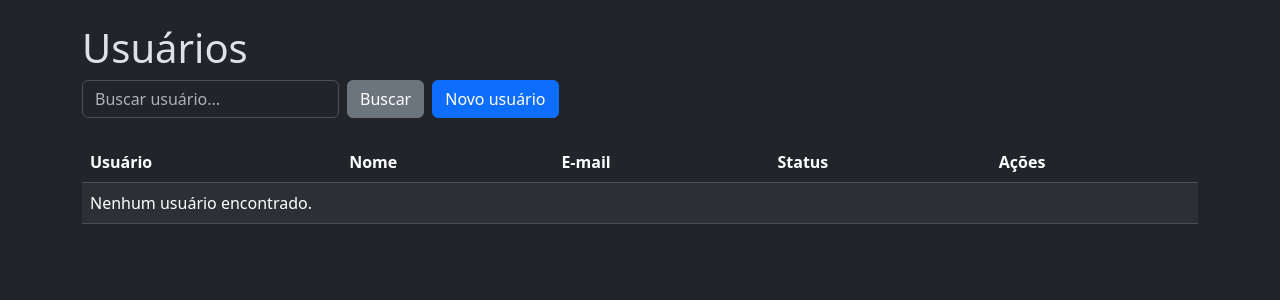
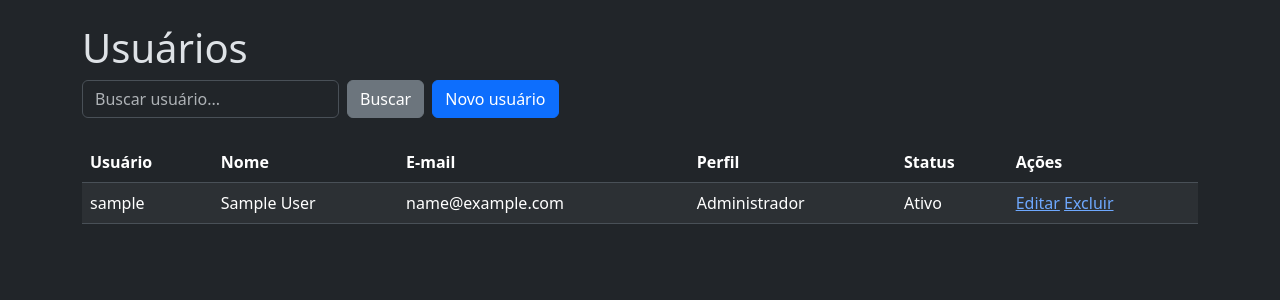
Before and after one commit to HilsonSantos/Projetos-Python, a Django app: page /usuarios/ in a window 1280 px wide. Shown: the part 57-357 px from the top of the page. Run offline with Django 5.2, Linux system fonts and the light colour scheme; a user stored in the database is signed in; tables that the repository leaves empty hold one stand-in row (values such as "Sample post"); parts of the project's set-up code (start-up, migrations or seed data) failed here and were passed over.

Commit message:
Atualiza projetos python

```diff
--- a/app-clinicamedica/app/admin.py
+++ b/app-clinicamedica/app/admin.py
@@ -49,7 +49,9 @@
 @admin.register(User)
 class UserAdmin(DjangoUserAdmin):
     inlines = (EmpresaInline,)
-    list_display = ("username", "email", "first_name", "last_name", "tipo", "is_staff", "empresa_vinculada")
+    fieldsets = DjangoUserAdmin.fieldsets + (("Vínculo com a empresa", {"fields": ("empresa",)}),)
+    add_fieldsets = DjangoUserAdmin.add_fieldsets + (("Vínculo com a empresa", {"fields": ("empresa",)}),)
+    list_display = ("username", "email", "first_name", "last_name", "tipo", "empresa", "is_staff", "empresa_vinculada")
     list_filter = ("is_staff", "is_superuser", "is_active", "groups")
     search_fields = ("username", "first_name", "last_name", "email", "empresa__razao_social")
 
--- /dev/null
+++ b/app-clinicamedica/app/middleware.py
@@ -0,0 +1,17 @@
+from django.core.exceptions import PermissionDenied
+
+
+class AdministradorAdminMiddleware:
+    """Impede que colaboradores/pacientes usem o Django Admin."""
+
+    def __init__(self, get_response):
+        self.get_response = get_response
+
+    def __call__(self, request):
+        if (
+            request.path.startswith("/admin/")
+            and request.user.is_authenticated
+            and not request.user.is_administrador
+        ):
+            raise PermissionDenied
+        return self.get_response(request)
--- a/app-clinicamedica/app/models.py
+++ b/app-clinicamedica/app/models.py
@@ -25,6 +25,27 @@
         choices=Tipo.choices,
         default=Tipo.PACIENTE,
     )
+    empresa = models.ForeignKey(
+        "Empresa",
+        on_delete=models.SET_NULL,
+        related_name="usuarios",
+        null=True,
+        blank=True,
+        verbose_name="empresa",
+    )
+
+    @property
+    def is_administrador(self):
+        """Indica se o usuário pode administrar a aplicação."""
+        return self.is_superuser or self.tipo == self.Tipo.ADMINISTRADOR
+
+    @property
+    def is_colaborador(self):
+        return self.tipo == self.Tipo.COLABORADOR
+
+    @property
+    def is_paciente(self):
+        return self.tipo == self.Tipo.PACIENTE
 
     class Meta:
         db_table = "app_usuario"
--- a/app-clinicamedica/app/urls.py
+++ b/app-clinicamedica/app/urls.py
@@ -9,12 +9,13 @@
     usuario_novo,
     usuario_editar,
     usuario_excluir,
-    login_view, cadastro_paciente, logout_view,
+    login_view, cadastro_paciente, logout_view, empresa_acesso,
 )
 
 urlpatterns = [
     path("", home, name="home"),
     path("login/", login_view, name="login"),
+    path("empresa/<str:identificador_hash>/", empresa_acesso, name="empresa_acesso"),
     path("cadastro/", cadastro_paciente, name="cadastro_paciente"),
     path("sair/", logout_view, name="logout"),
     path("usuarios/", usuarios_lista, name="usuarios_lista"),
--- a/app-clinicamedica/app/views.py
+++ b/app-clinicamedica/app/views.py
@@ -1,12 +1,39 @@
-from django.contrib.admin.views.decorators import staff_member_required
+from functools import wraps
+
 from django.contrib.auth import login, logout
 from django.contrib.auth import get_user_model
 from django.contrib.auth.models import Group
+from django.core.exceptions import PermissionDenied
+from django.contrib.auth.decorators import login_required
+from django.http import Http404
 from django.shortcuts import get_object_or_404, redirect, render
 from .forms import GrupoForm, LoginForm, PacienteCadastroForm, UsuarioCreateForm, UsuarioUpdateForm
 from .models import Empresa
 
 User = get_user_model()
+
+
+def administrador_required(view_func):
+    """Permite a tela apenas a administradores, não apenas a usuários staff."""
+    @wraps(view_func)
+    @login_required
+    def wrapped(request, *args, **kwargs):
+        if not request.user.is_administrador:
+            raise PermissionDenied
+        return view_func(request, *args, **kwargs)
+
+    return wrapped
+
+
+def administrador_ou_colaborador_required(view_func):
+    @wraps(view_func)
+    @login_required
+    def wrapped(request, *args, **kwargs):
+        if not (request.user.is_administrador or request.user.is_colaborador):
+            raise PermissionDenied
+        return view_func(request, *args, **kwargs)
+
+    return wrapped
 
 
 def home(request):
@@ -16,12 +43,23 @@
     empresa = None
 
     if request.session.get("empresa_id"):
-        empresa = Empresa.objects.filter(
-            pk=request.session["empresa_id"],
-            usuario=request.user
-        ).first()
+        empresa = Empresa.objects.filter(pk=request.session["empresa_id"]).first()
     dados = {"empresa": empresa}
     return render(request, "home.html", dados)
+
+
+def empresa_acesso(request, identificador_hash):
+    """Seleciona a empresa a partir do identificador público presente na URL."""
+    # O hash é o endereço público; o ID numérico também é aceito para facilitar
+    # testes e links antigos, mas não é exibido como identificador oficial.
+    empresa = Empresa.objects.filter(identificador_hash__iexact=identificador_hash).first()
+    if empresa is None and identificador_hash.isdigit():
+        empresa = Empresa.objects.filter(pk=identificador_hash).first()
+    if empresa is None:
+        raise Http404("A empresa informada não existe ou não está cadastrada.")
+    request.session["empresa_id"] = empresa.pk
+    request.session["empresa_hash"] = empresa.identificador_hash
+    return redirect("home" if request.user.is_authenticated else "login")
 
 
 def login_view(request):
@@ -29,9 +67,16 @@
     if form.is_valid():
         usuario = form.get_user()
         login(request, usuario)
-        empresa = usuario.empresas.first()
-        if empresa:
-            request.session["empresa_id"] = empresa.pk
+        # Administradores têm acesso global. Os demais perfis são vinculados
+        # automaticamente à empresa cadastrada no próprio usuário.
+        if not usuario.is_administrador:
+            empresa = usuario.empresa or usuario.empresas.first()
+            if empresa:
+                request.session["empresa_id"] = empresa.pk
+                request.session["empresa_hash"] = empresa.identificador_hash
+            else:
+                request.session.pop("empresa_id", None)
+                request.session.pop("empresa_hash", None)
         return redirect("home")
     dados = {"form": form}
     return render(request, "login.html", dados)
@@ -40,7 +85,11 @@
 def cadastro_paciente(request):
     form = PacienteCadastroForm(request.POST or None)
     if form.is_valid():
-        form.save()
+        usuario = form.save(commit=False)
+        empresa_id = request.session.get("empresa_id")
+        if empresa_id:
+            usuario.empresa_id = empresa_id
+        usuario.save()
         return redirect("login")
     return render(request, "cadastro.html", {"form": form})
 
@@ -50,11 +99,19 @@
     return redirect("login")
 
 
-@staff_member_required
+@administrador_ou_colaborador_required
 def usuarios_lista(request):
     busca = request.GET.get("busca", "").strip()
     donos = Empresa.objects.values_list("usuario_id", flat=True)
     usuarios = User.objects.exclude(pk__in=donos).exclude(is_superuser=True).order_by("username")
+    usuarios = User.objects.all().order_by("username")
+
+    if not request.user.is_administrador:
+        if request.user.empresa_id:
+            usuarios = usuarios.filter(empresa_id=request.user.empresa_id)
+        else:
+            usuarios = usuarios.none()
+
     if busca:
         usuarios = (
             usuarios.filter(username__icontains=busca)
@@ -66,7 +123,7 @@
     return render(request, "usuarios/lista.html", dados)
 
 
-@staff_member_required
+@administrador_required
 def usuario_novo(request):
     form = UsuarioCreateForm(request.POST or None)
     if form.is_valid():
@@ -76,7 +133,7 @@
     return render(request, "usuarios/form.html", dados)
 
 
-@staff_member_required
+@administrador_required
 def usuario_editar(request, pk):
     usuario = get_object_or_404(User, pk=pk)
     form = UsuarioUpdateForm(request.POST or None, instance=usuario)
@@ -87,7 +144,7 @@
     return render(request, "usuarios/form.html", dados)
 
 
-@staff_member_required
+@administrador_required
 def usuario_excluir(request, pk):
     usuario = get_object_or_404(User, pk=pk)
     if request.method == "POST":
@@ -97,14 +154,14 @@
     return render(request, "usuarios/excluir.html", dados)
 
 
-@staff_member_required
+@administrador_required
 def grupos_lista(request):
     grupos = Group.objects.prefetch_related("permissions").order_by("name")
     dados = {"grupos": grupos}
     return render(request, "grupos/lista.html", dados)
 
 
-@staff_member_required
+@administrador_required
 def grupo_novo(request):
     form = GrupoForm(request.POST or None)
     if form.is_valid():
@@ -114,7 +171,7 @@
     return render(request, "grupos/form.html", dados)
 
 
-@staff_member_required
+@administrador_required
 def grupo_editar(request, pk):
     grupo = get_object_or_404(Group, pk=pk)
     form = GrupoForm(request.POST or None, instance=grupo)
@@ -125,7 +182,7 @@
     return render(request, "grupos/form.html", dados)
 
 
-@staff_member_required
+@administrador_required
 def grupo_excluir(request, pk):
     grupo = get_object_or_404(Group, pk=pk)
     if request.method == "POST":
--- a/app-clinicamedica/config/settings.py
+++ b/app-clinicamedica/config/settings.py
@@ -5,6 +5,10 @@
 SECRET_KEY = "django-insecure-development-key"
 DEBUG = True
 ALLOWED_HOSTS = ["*"]
+CSRF_TRUSTED_ORIGINS = [
+    "http://127.0.0.1:8000",
+    "http://localhost:8000",
+]
 
 INSTALLED_APPS = [
     "django.contrib.admin",
@@ -22,6 +26,7 @@
     "django.middleware.common.CommonMiddleware",
     "django.middleware.csrf.CsrfViewMiddleware",
     "django.contrib.auth.middleware.AuthenticationMiddleware",
+    "app.middleware.AdministradorAdminMiddleware",
     "django.contrib.messages.middleware.MessageMiddleware",
     "django.middleware.clickjacking.XFrameOptionsMiddleware",
 ]
--- a/app-clinicamedica/templates/usuarios/lista.html
+++ b/app-clinicamedica/templates/usuarios/lista.html
@@ -7,7 +7,9 @@
             <input class="form-control" name="busca" value="{{ busca }}" placeholder="Buscar usuário...">
             <button class="btn btn-secondary" type="submit">Buscar</button>
         </form>
-        <a class="btn btn-primary" href="{% url 'usuario_novo' %}">Novo usuário</a>
+        {% if user.is_administrador %}
+            <a class="btn btn-primary" href="{% url 'usuario_novo' %}">Novo usuário</a>
+        {% endif %}
     </div>
     <table class="table table-striped table-hover align-middle">
         <thead>
@@ -15,6 +17,7 @@
                 <th>Usuário</th>
                 <th>Nome</th>
                 <th>E-mail</th>
+                <th>Perfil</th>
                 <th>Status</th>
                 <th>Ações</th>
             </tr>
@@ -25,6 +28,7 @@
                     <td>{{ usuario.username }}</td>
                     <td>{{ usuario.get_full_name|default:"—" }}</td>
                     <td>{{ usuario.email|default:"—" }}</td>
+                    <td>{{ usuario.get_tipo_display }}</td>
                     <td>
                         {% if usuario.is_active %}
                             Ativo
@@ -33,13 +37,17 @@
                         {% endif %}
                     </td>
                     <td>
-                        <a href="{% url 'usuario_editar' usuario.pk %}">Editar</a>
-                        <a href="{% url 'usuario_excluir' usuario.pk %}">Excluir</a>
+                        {% if user.is_administrador %}
+                            <a href="{% url 'usuario_editar' usuario.pk %}">Editar</a>
+                            <a href="{% url 'usuario_excluir' usuario.pk %}">Excluir</a>
+                        {% else %}
+                            <span class="text-body-secondary">Somente consulta</span>
+                        {% endif %}
                     </td>
                 </tr>
             {% empty %}
                 <tr>
-                    <td colspan="5">Nenhum usuário encontrado.</td>
+                    <td colspan="6">Nenhum usuário encontrado.</td>
                 </tr>
             {% endfor %}
         </tbody>
```
Also changed, not shown: app-clinicamedica/app/forms.py (+26 -2 lines), app-clinicamedica/templates/home.html (+13 -2 lines), app-clinicamedica/app/migrations/0009_normalize_usuario_tipo.py (added), app-clinicamedica/app/migrations/0010_usuario_empresa.py (added), app-clinicamedica/app/migrations/0011_promote_legacy_admins.py (added), 1 other file.
